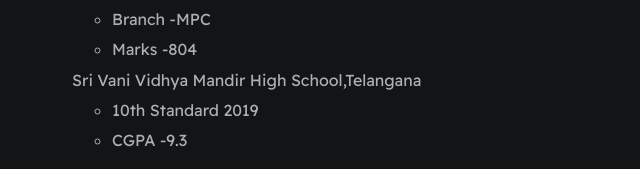
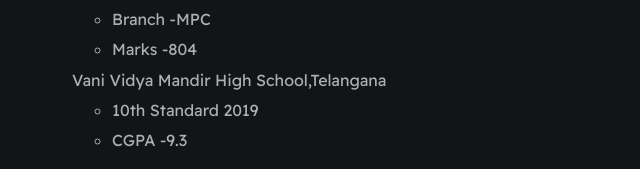
Before and after one commit to Gopal0377/Gopal-SDP_BU21EECE0100377, a plain HTML site: page index.html in a window 1280 px wide. Shown: the part 631-800 px from the top of the page, 274-914 px from the left. Drawn offline with Linux system fonts and the light colour scheme.

Commit message:
Update index.html

```diff
--- a/index.html
+++ b/index.html
@@ -46,7 +46,7 @@
                         <li>Marks -804 </li>
                     </ul>
 
-                    <li>Sri Vani Vidhya Mandir High School,Telangana </li>
+                    <li>Vani Vidya Mandir High School,Telangana </li>
                     <ul>
                         <li> 10th Standard 2019</li>
                         <li> CGPA -9.3</li>
```
